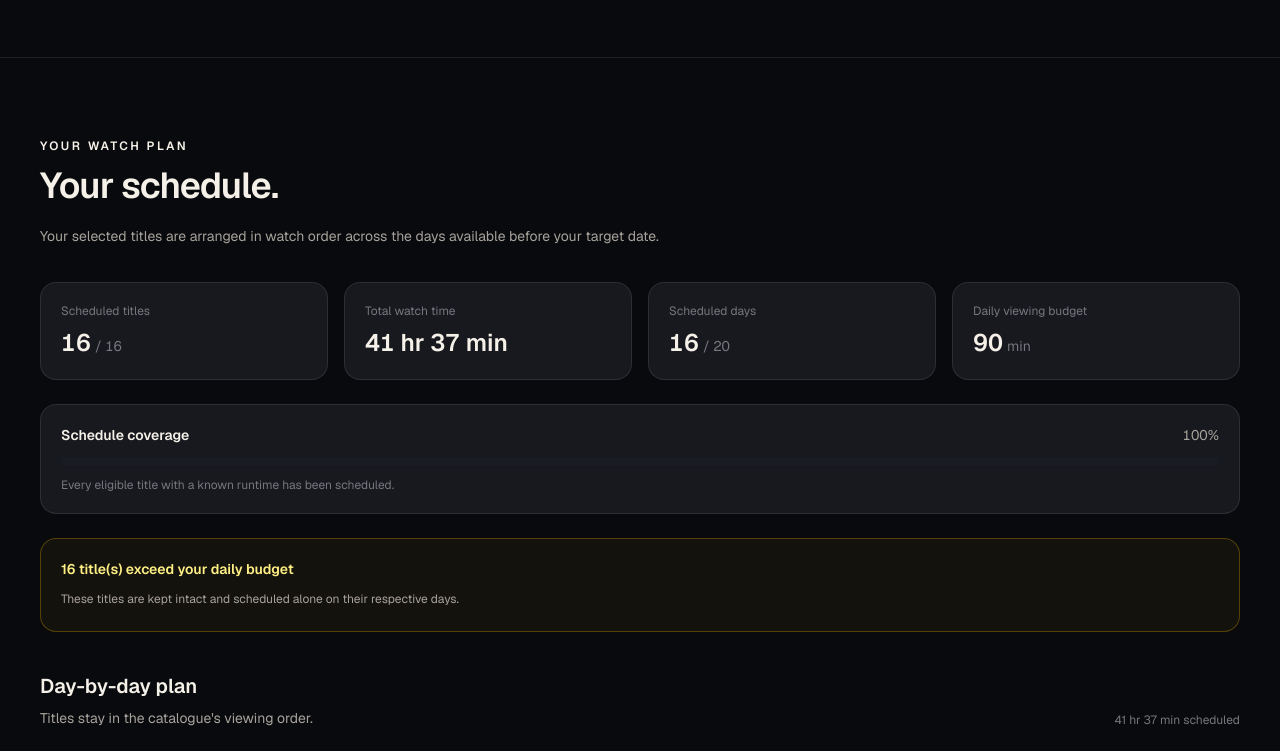
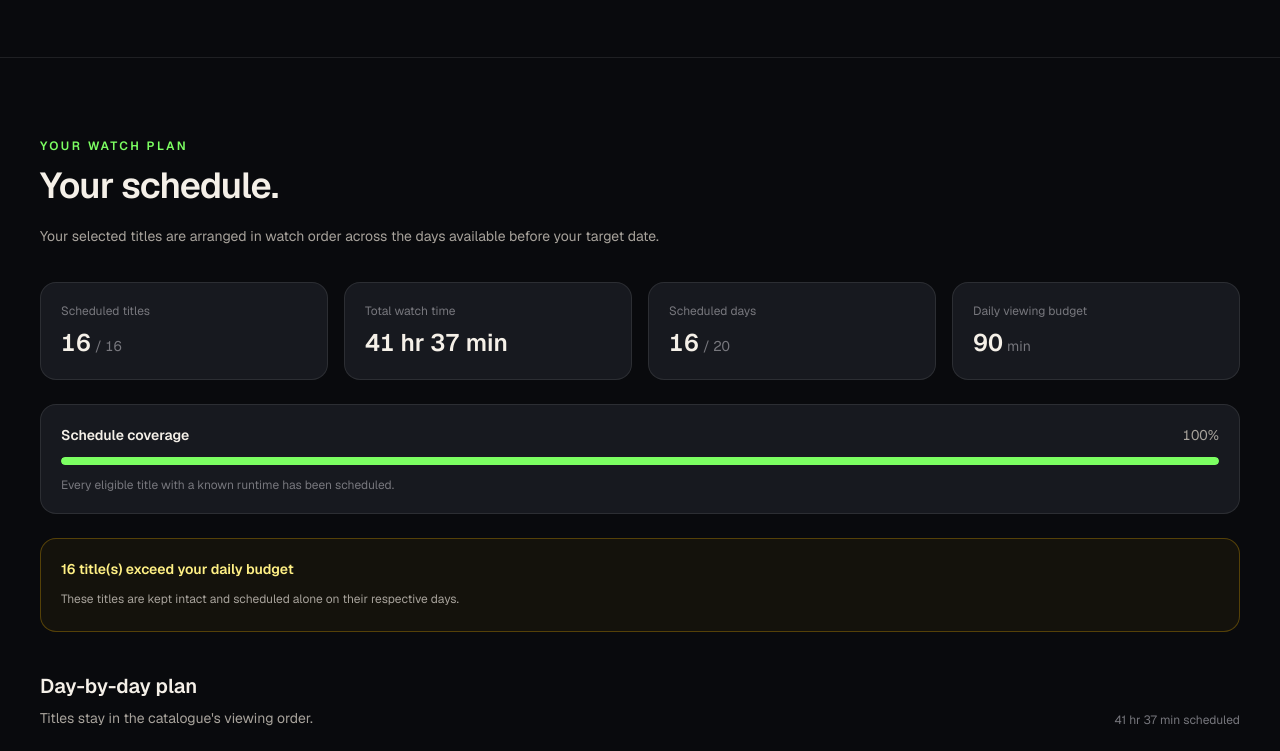
Before and after one commit to prithvikings/dooms, a Next.js app: page /planner in a window 1280 px wide. Shown: the part 1940-2691 px from the top of the page. Built offline with nearby package versions, Linux system fonts and the light colour scheme.

Commit message:
Apply green accents to detail and interactive components

```diff
--- a/components/planner/PlannerSchedule.tsx
+++ b/components/planner/PlannerSchedule.tsx
@@ -94,7 +94,7 @@ export function PlannerSchedule({
     <section className="border-t border-border py-16 sm:py-20">
       <div className="mx-auto w-full max-w-7xl px-5 sm:px-8 lg:px-10">
         <div className="max-w-3xl">
-          <p className="text-xs font-semibold uppercase tracking-[0.2em] text-doom-gold">
+          <p className="text-xs font-semibold uppercase tracking-[0.2em] text-accent-green">
             YOUR WATCH PLAN
           </p>
 
@@ -203,7 +203,7 @@ export function PlannerSchedule({
                 aria-valuenow={completionPercentage}
               >
                 <div
-                  className="h-full rounded-full bg-doom-gold transition-all"
+                  className="h-full rounded-full bg-accent-green transition-all"
                   style={{ width: `${completionPercentage}%` }}
                 />
               </div>
@@ -312,7 +312,7 @@ export function PlannerSchedule({
                       >
                         <div className="flex flex-wrap items-center justify-between gap-3 border-b border-border px-5 py-4">
                           <div>
-                            <p className="text-xs font-semibold uppercase tracking-[0.16em] text-doom-gold">
+                            <p className="text-xs font-semibold uppercase tracking-[0.16em] text-accent-green">
                               DAY {day}
                             </p>
                             <h4 className="mt-1 text-sm font-semibold text-foreground">
@@ -344,7 +344,7 @@ export function PlannerSchedule({
                                 "h-full rounded-full",
                                 dayOverBudget
                                   ? "bg-yellow-400"
-                                  : "bg-doom-gold",
+                                  : "bg-accent-green",
                               ].join(" ")}
                               style={{
                                 width: `${Math.min(budgetPercentage, 100)}%`,
@@ -385,7 +385,7 @@ export function PlannerSchedule({
                                     )}
 
                                     {watched && (
-                                      <span className="rounded-md bg-doom-gold/10 px-2 py-1 text-[10px] font-semibold text-doom-gold">
+                                      <span className="rounded-md bg-accent-green/10 px-2 py-1 text-[10px] font-semibold text-accent-green">
                                         WATCHED
                                       </span>
                                     )}
@@ -403,8 +403,8 @@ export function PlannerSchedule({
                                   className={[
                                     "shrink-0 rounded-lg border px-3 py-2 text-xs font-semibold transition-colors disabled:opacity-50",
                                     watched
-                                      ? "border-doom-gold/40 text-doom-gold hover:bg-doom-gold/10"
-                                      : "border-border-strong text-foreground-secondary hover:border-doom-gold/50 hover:text-doom-gold",
+                                      ? "border-accent-green/40 text-accent-green hover:bg-accent-green/10"
+                                      : "border-border-strong text-foreground-secondary hover:border-accent-green/50 hover:text-accent-green",
                                   ].join(" ")}
                                 >
                                   {watched
```
